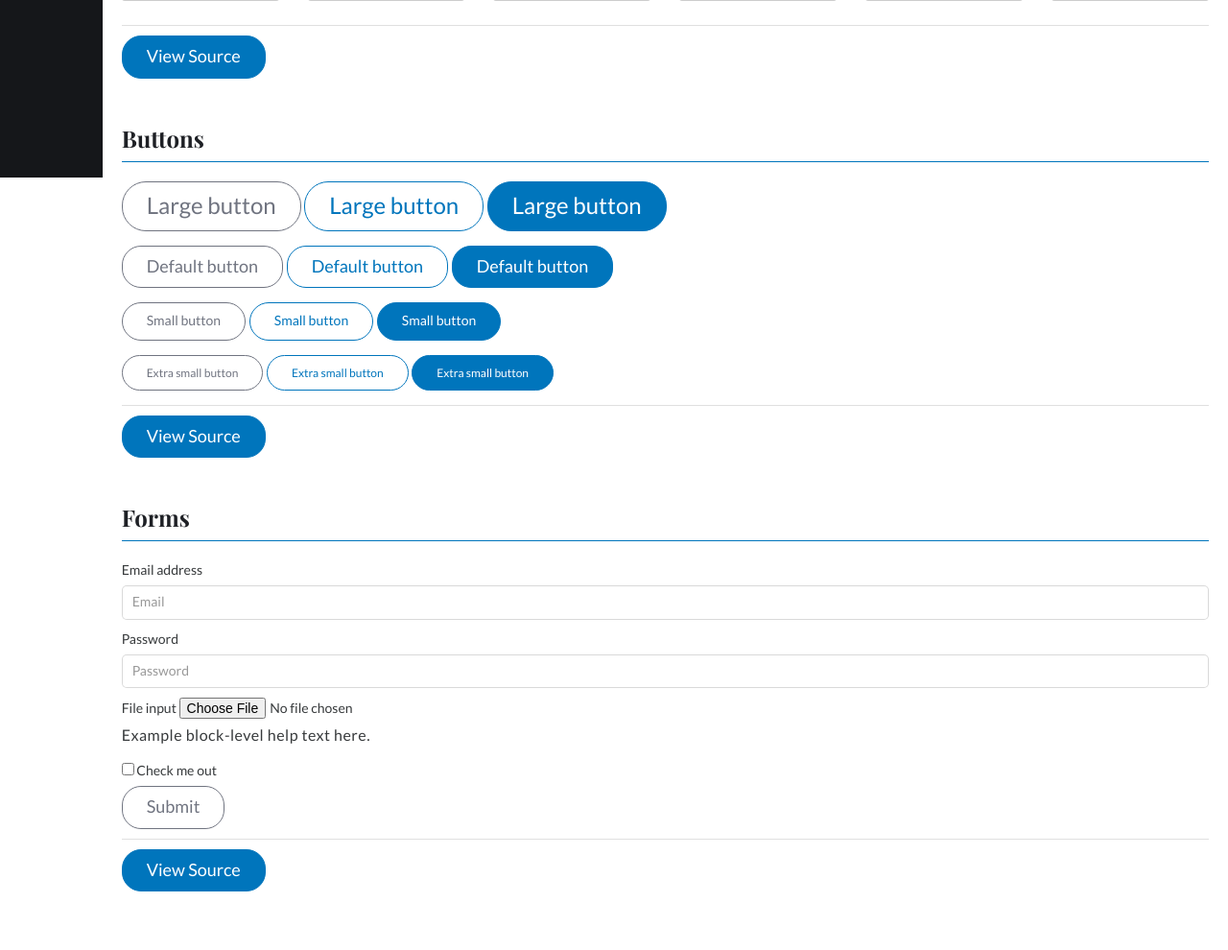
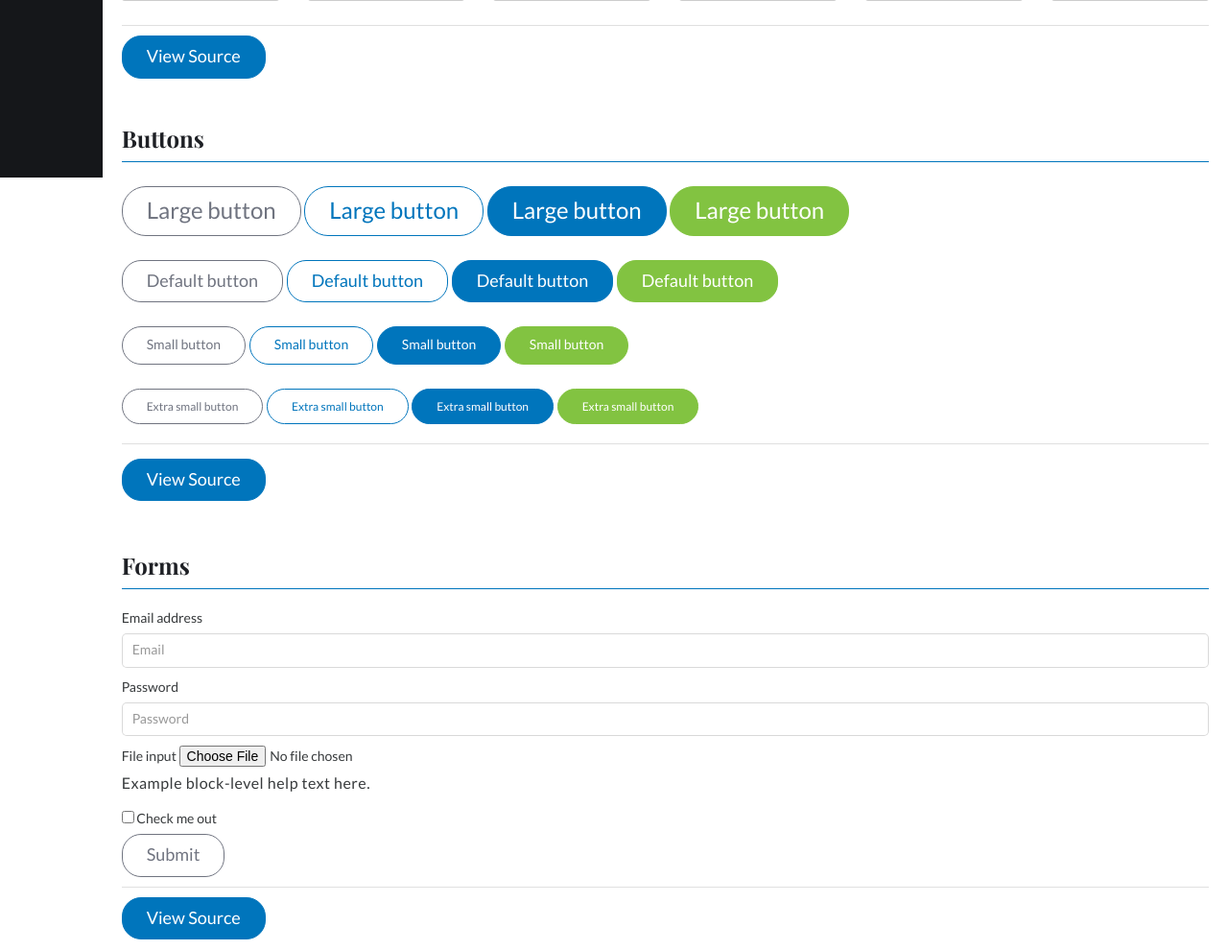
Before and after one commit to CreedInteractive/Fresh-CSS, a PHP site: page /atoms in a window 1280 px wide. Shown: the part 615-1605 px from the top of the page at 96% size. Before the commit the page ends 1544 px from the top, so only its background shows below. Run offline with PHP 8.4, Linux system fonts and the light colour scheme.

Commit message:
Add green button and display correct typography fonts

```diff
--- a/public/_inc/atoms/_buttons.inc.php
+++ b/public/_inc/atoms/_buttons.inc.php
@@ -2,19 +2,23 @@
     <button type="button" class="btn btn-default btn-lg">Large button</button>
     <button type="button" class="btn btn-primary btn-lg">Large button</button>
     <button type="button" class="btn btn-secondary btn-lg">Large button</button>
+    <button type="button" class="btn btn-success btn-lg">Large button</button>
 </p>
 <p>
     <button type="button" class="btn btn-default">Default button</button>
     <button type="button" class="btn btn-primary">Default button</button>
     <button type="button" class="btn btn-secondary">Default button</button>
+    <button type="button" class="btn btn-success">Default button</button>
 </p>
 <p>
     <button type="button" class="btn btn-default btn-sm">Small button</button>
     <button type="button" class="btn btn-primary btn-sm">Small button</button>
     <button type="button" class="btn btn-secondary btn-sm">Small button</button>
+    <button type="button" class="btn btn-success btn-sm">Small button</button>
 </p>
 <p>
     <button type="button" class="btn btn-default btn-xs">Extra small button</button>
     <button type="button" class="btn btn-primary btn-xs">Extra small button</button>
     <button type="button" class="btn btn-secondary btn-xs">Extra small button</button>
+    <button type="button" class="btn btn-success btn-xs">Extra small button</button>
 </p>
--- a/public/_inc/brand/_font-stacks.inc.php
+++ b/public/_inc/brand/_font-stacks.inc.php
@@ -1,3 +1,3 @@
-
-    <p class="sg-font sg-font-primary">“ubuntu”, “HelveticaNeue”, “Helvetica”, Arial, sans-serif;<br>
-	<span class="serif">“bitter”, Georgia, Times, “Times New Roman”, serif;</span></p>
+<p class="latoregular">"latoregular", Helvetica, Arial, sans-serif;</p>
+<p class="latobold">"latobold", Helvetica, Arial, sans-serif;</p>
+<p class="playfair_displaybold">"playfair_displaybold", Georgia, Times New Roman, serif;</p>
--- a/scss/creed/base/_typography.scss
+++ b/scss/creed/base/_typography.scss
@@ -110,6 +110,16 @@
   font-style: normal;
 }
 
+.latoregular {
+    font-family: "latoregular", Helvetica, Arial, sans-serif;
+}
+.latobold {
+    font-family: "latobold", Helvetica, Arial, sans-serif;
+}
+.playfair_displaybold {
+    font-family: "playfair_displaybold", Georgia, Times New Roman, serif;
+}
+/* --->>> Icon Fonts <<<--- */
 @font-face {
   font-family: 'icomoon';
   src:  url('../fonts/icomoon.eot?5zi6li');
--- a/scss/creed/components/_buttons.scss
+++ b/scss/creed/components/_buttons.scss
@@ -36,6 +36,18 @@
             color: $primary-color;
         }
     }
+    &.btn-success {
+        background: #82c341;
+        border: 1px #82c341 solid;
+        border-radius: 20px;
+        color: #fff;
+        padding: 1rem 2.5rem;
+        transition: .3s all ease;
+        &:hover {
+            background: transparent;
+            color: #82c341;
+        }
+    }
 
     &.btn-lg {
         font-size: 2.4rem;
@@ -48,3 +60,7 @@
         font-size: 1.2rem;
     }
 }
+
+#buttons .btn {
+    margin: 0.5rem 0;
+}
```
Also changed, not shown: assets/css/main.css.
